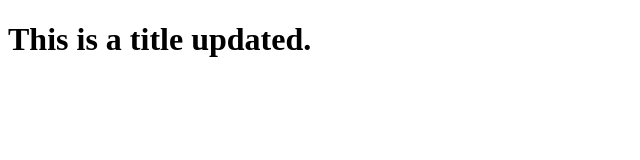
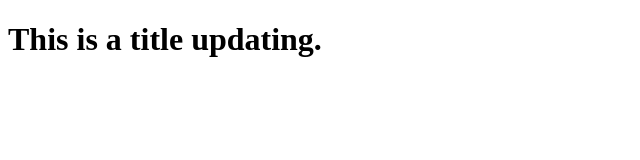
Before and after one commit to siddhucode/html_basics, a plain HTML site: page index.html in a window 1280 px wide. Shown: the full height of the page, 0-640 px from the left. Drawn offline with Linux system fonts and the light colour scheme.

Commit message:
Update title text in index.html

```diff
--- a/index.html
+++ b/index.html
@@ -6,6 +6,6 @@
     <title>Document</title>
 </head>
 <body>
-    <h1>This is a title updated.</h1>
+    <h1>This is a title updating.</h1>
 </body>
 </html>
```
